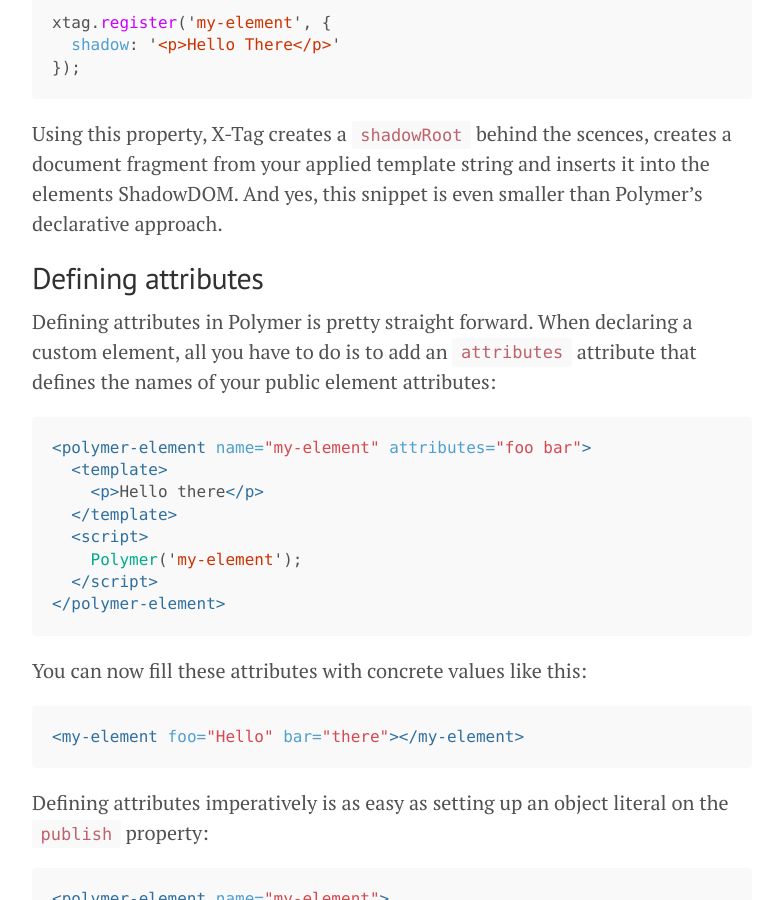
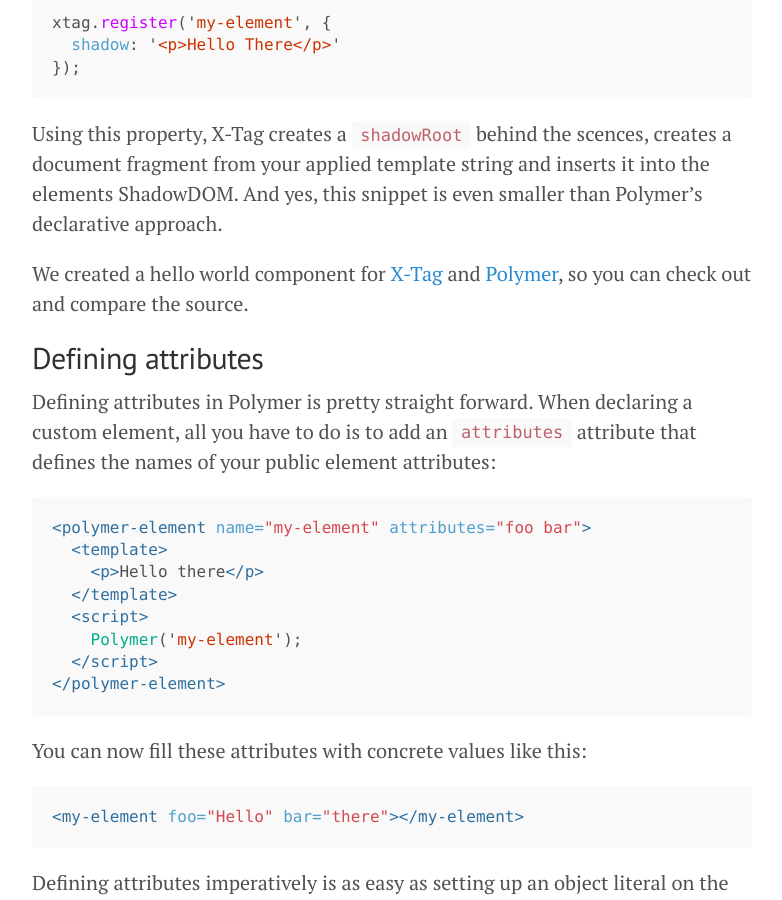
Before and after one commit to 0x-r4bbit/pascalprecht.github.io, a Jekyll site: the page built from _posts/2014-07-21-polymer-vs-x-tag-here-is-the-difference.md, in a window 1280 px wide and 900 px high, scrolled down 7174 px. Shown: the whole window, without its empty margins (248-1030 px from the left). Built offline with Jekyll 4.4.1, drawn with Linux system fonts in a browser that asks for light colours; Markdown is read by kramdown in place of the engine named in the settings.

Commit message:
updates post

````diff
--- a/_posts/2014-07-21-polymer-vs-x-tag-here-is-the-difference.md
+++ b/_posts/2014-07-21-polymer-vs-x-tag-here-is-the-difference.md
@@ -179,6 +179,8 @@
 ```
 Using this property, X-Tag creates a `shadowRoot` behind the scences, creates a document fragment from your applied template string and inserts it into the elements ShadowDOM. And yes, this snippet is even smaller than Polymer's declarative approach.
 
+We created a hello world component for [X-Tag](https://github.com/webcomponents/hello-world-xtag) and [Polymer](https://github.com/webcomponents/hello-world-polymer), so you can check out and compare the source.
+
 ## Defining attributes
 
 Defining attributes in Polymer is pretty straight forward. When declaring a custom element, all you have to do is to add an `attributes` attribute that defines the names of your public element attributes:
````
